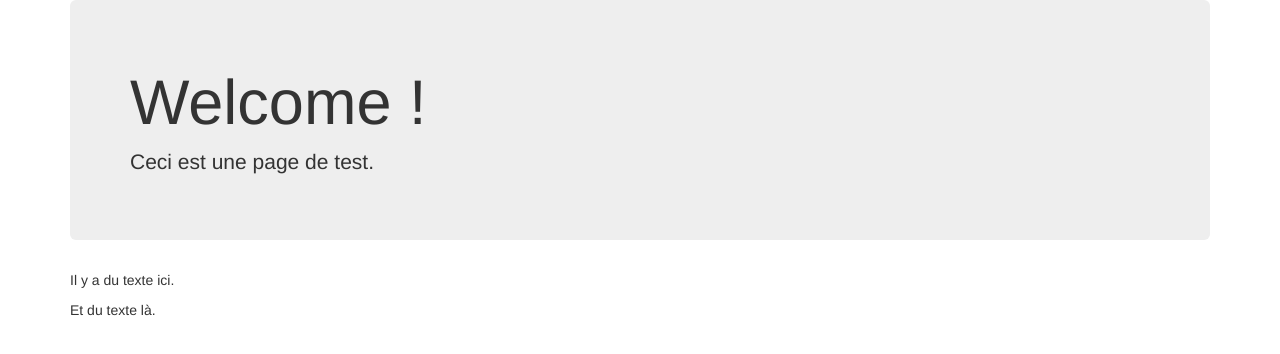
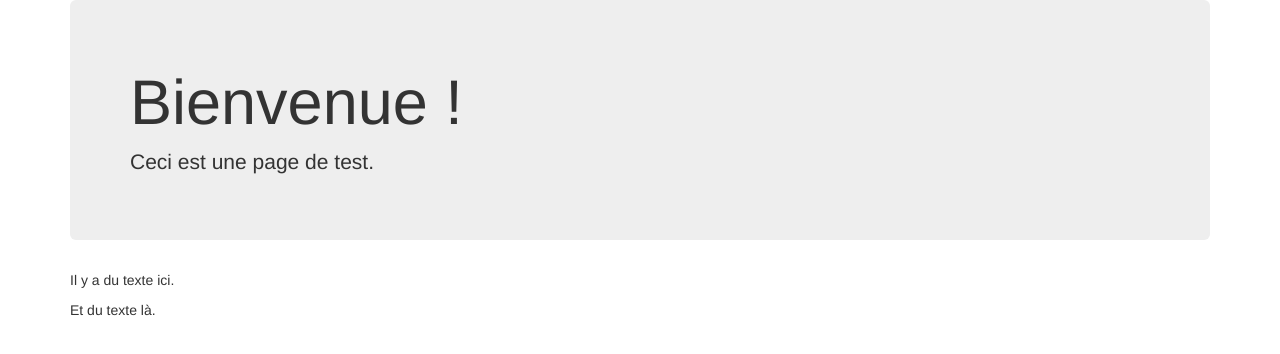
Before and after one commit to sylvain-viole/cygha, a plain HTML site: page index.html in a window 1280 px wide. Drawn offline with nearby package versions, Linux system fonts and the light colour scheme.

Commit message:
Deploying to gh-pages from @ sylvain-viole/cygha@96442b055d504c114cc7905246b6fab5d0e6a704 🚀

```diff
--- a/index.html
+++ b/index.html
@@ -12,7 +12,7 @@
 
 <div class="container">
   <div class="jumbotron">
-    <h1>Welcome !</h1>
+    <h1>Bienvenue !</h1>
     <p>Ceci est une page de test.</p>
   </div>
   <p>Il y a du texte ici.</p>
```
